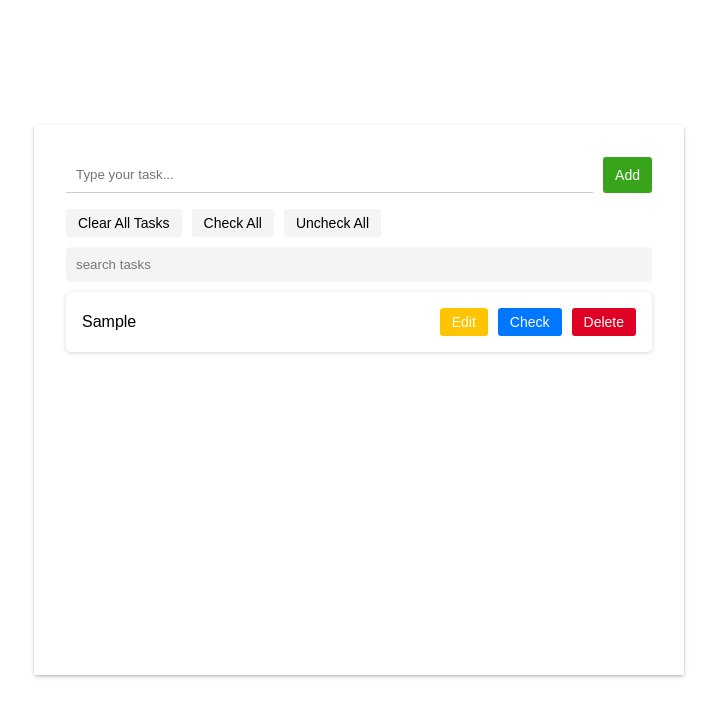
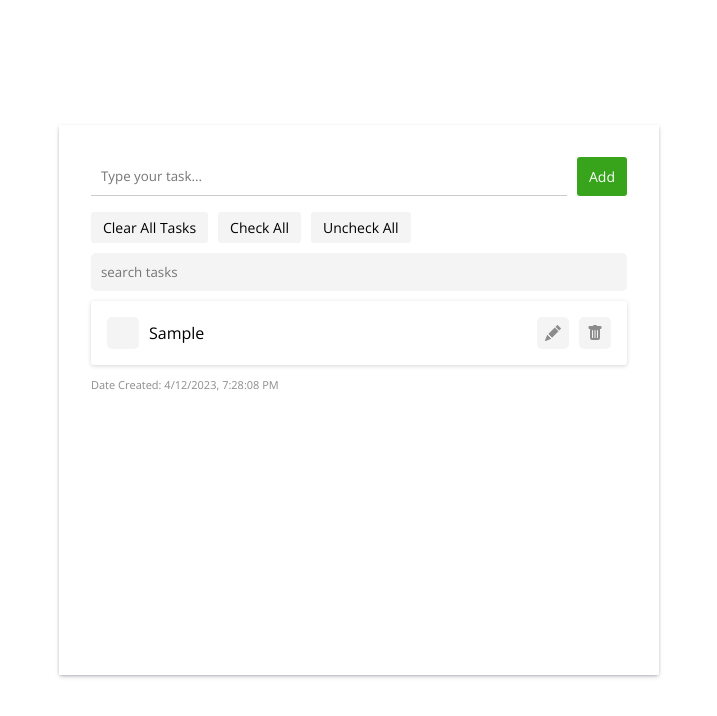
Before and after one commit to MaralNajafi/editable-todo-app, a React (Create React App) app: page / in a window 1280 px wide. Both pictures are taken after typing "Sample" into the empty fields and a click on the button "Add". Shown: the top 716 px of the page, without its empty margins (281-998 px from the left). Built offline with nearby package versions, Linux system fonts and the light colour scheme.

Commit message:
redesign: todo

```diff
--- a/src/App.css
+++ b/src/App.css
@@ -1,19 +1,13 @@
 @import "Reset";
 @import "Utilities";
+@import url("https://fonts.googleapis.com/css2?family=Open+Sans:ital,wght@0,300;0,400;0,500;0,600;1,300;1,400;1,500;1,600");
+:root {
+  --ff-main: "Open Sans", sans-serif;
+
+}
+
 *,
 *::after,
 *::before {
-  font-family: Arial, Helvetica, sans-serif;
+  font-family: var(--ff-main)
 }
-
-.d-none {
-  display: none;
-}
-
-body {
-  display: flex;
-  flex-direction: column;
-  justify-content: center;
-  align-items: center;
-  height: 100vh;
-}
--- a/src/App.js
+++ b/src/App.js
@@ -1,7 +1,13 @@
 import "./App.css";
 import AppContainer from "./components/AppContainer/AppContainer";
+import SVGpaths from "./SVGpaths/SVGpaths";
 function App() {
-  return <AppContainer />;
+  return (
+    <>
+      <AppContainer />
+      <SVGpaths />
+    </>
+  );
 }
 
 export default App;
--- a/src/SVGpaths/SVGpaths.jsx
+++ b/src/SVGpaths/SVGpaths.jsx
@@ -1,6 +1,6 @@
 import React from "react";
 
-export const SVGs = () => {
+export default function SVGpaths() {
   return (
     <svg className="d-none">
       <symbol id="add" xmlns="http://www.w3.org/2000/svg" viewBox="0 0 16 16">
@@ -10,25 +10,18 @@ export const SVGs = () => {
         />
       </symbol>
       <symbol id="edit" xmlns="http://www.w3.org/2000/svg" viewBox="0 0 16 16">
-        <path d="m13.498.795.149-.149a1.207 1.207 0 1 1 1.707 1.708l-.149.148a1.5 1.5 0 0 1-.059 2.059L4.854 14.854a.5.5 0 0 1-.233.131l-4 1a.5.5 0 0 1-.606-.606l1-4a.5.5 0 0 1 .131-.232l9.642-9.642a.5.5 0 0 0-.642.056L6.854 4.854a.5.5 0 1 1-.708-.708L9.44.854A1.5 1.5 0 0 1 11.5.796a1.5 1.5 0 0 1 1.998-.001z" />{" "}
-      </symbol>
-      <symbol id="close" xmlns="http://www.w3.org/2000/svg" viewBox="0 0 16 16">
-        <path d="M2.146 2.854a.5.5 0 1 1 .708-.708L8 7.293l5.146-5.147a.5.5 0 0 1 .708.708L8.707 8l5.147 5.146a.5.5 0 0 1-.708.708L8 8.707l-5.146 5.147a.5.5 0 0 1-.708-.708L7.293 8 2.146 2.854Z" />{" "}
+        <path d="M12.854.146a.5.5 0 0 0-.707 0L10.5 1.793 14.207 5.5l1.647-1.646a.5.5 0 0 0 0-.708l-3-3zm.646 6.061L9.793 2.5 3.293 9H3.5a.5.5 0 0 1 .5.5v.5h.5a.5.5 0 0 1 .5.5v.5h.5a.5.5 0 0 1 .5.5v.5h.5a.5.5 0 0 1 .5.5v.207l6.5-6.5zm-7.468 7.468A.5.5 0 0 1 6 13.5V13h-.5a.5.5 0 0 1-.5-.5V12h-.5a.5.5 0 0 1-.5-.5V11h-.5a.5.5 0 0 1-.5-.5V10h-.5a.499.499 0 0 1-.175-.032l-.179.178a.5.5 0 0 0-.11.168l-2 5a.5.5 0 0 0 .65.65l5-2a.5.5 0 0 0 .168-.11l.178-.178z" />
       </symbol>
       <symbol
-        id="check"
+        id="trashcan"
         xmlns="http://www.w3.org/2000/svg"
         viewBox="0 0 16 16"
       >
-        <path d="M13.854 3.646a.5.5 0 0 1 0 .708l-7 7a.5.5 0 0 1-.708 0l-3.5-3.5a.5.5 0 1 1 .708-.708L6.5 10.293l6.646-6.647a.5.5 0 0 1 .708 0z" />
+        <path d="M2.5 1a1 1 0 0 0-1 1v1a1 1 0 0 0 1 1H3v9a2 2 0 0 0 2 2h6a2 2 0 0 0 2-2V4h.5a1 1 0 0 0 1-1V2a1 1 0 0 0-1-1H10a1 1 0 0 0-1-1H7a1 1 0 0 0-1 1H2.5zm3 4a.5.5 0 0 1 .5.5v7a.5.5 0 0 1-1 0v-7a.5.5 0 0 1 .5-.5zM8 5a.5.5 0 0 1 .5.5v7a.5.5 0 0 1-1 0v-7A.5.5 0 0 1 8 5zm3 .5v7a.5.5 0 0 1-1 0v-7a.5.5 0 0 1 1 0z" />
       </symbol>
-      <symbol
-        id="caret-down"
-        xmlns="http://www.w3.org/2000/svg"
-        viewBox="0 0 16 16"
-      >
-        <path d="M7.247 11.14 2.451 5.658C1.885 5.013 2.345 4 3.204 4h9.592a1 1 0 0 1 .753 1.659l-4.796 5.48a1 1 0 0 1-1.506 0z" />
+      <symbol id="check" xmlns="http://www.w3.org/2000/svg" viewBox="0 0 16 16">
+        <path d="M12.736 3.97a.733.733 0 0 1 1.047 0c.286.289.29.756.01 1.05L7.88 12.01a.733.733 0 0 1-1.065.02L3.217 8.384a.757.757 0 0 1 0-1.06.733.733 0 0 1 1.047 0l3.052 3.093 5.4-6.425a.247.247 0 0 1 .02-.022Z" />
       </symbol>
     </svg>
   );
-};
+}
--- a/src/Utilities.css
+++ b/src/Utilities.css
@@ -1,25 +1,9 @@
-.background {
-  background-position: bottom;
-  background-repeat: no-repeat;
-  background-size: auto;
-  background-attachment: fixed;
-}
-
 .d-none {
   display: none;
 }
 
 .d-block {
   display: block;
-}
-
-@media (max-width: 800px) {
-  .responsive-d-flex {
-    display: flex;
-  }
-  .responsive-d-none {
-    display: none;
-  }
 }
 
 .d-flex {
@@ -66,7 +50,7 @@
   flex-grow: 1;
 }
 
-.flex-wrap{
+.flex-wrap {
   flex-wrap: wrap;
 }
 
@@ -94,6 +78,6 @@
   cursor: pointer;
 }
 
-.white-space-nw{
+.white-space-nw {
   white-space: nowrap;
 }
--- a/src/components/AppContainer/AppContainer.css
+++ b/src/components/AppContainer/AppContainer.css
@@ -1,7 +1,12 @@
 .app-container{
+    min-height: 100vh;
+    padding: 1rem;
+}
+.todo-app{
     background-color: #ffffff;
     height: 550px;
-    width: 650px;
+    width: 100%;
+    max-width: 600px;
     overflow-y: auto;
     box-shadow: rgba(50, 50, 93, 0.25) 0px 2px 5px -1px, rgba(0, 0, 0, 0.3) 0px 1px 3px -1px;
     padding: 2rem;
--- a/src/components/AppContainer/AppContainer.jsx
+++ b/src/components/AppContainer/AppContainer.jsx
@@ -15,8 +15,10 @@ const AppContainer = () => {
       ...todos,
       {
         content: newTodo,
-        dateCreated: new Date().toLocaleTimeString(),
+        dateCreated: new Date().toLocaleString(),
+        dateModified: null,
         isChecked: false,
+        isDeleted: false,
         id: id,
       },
     ]);
@@ -32,16 +34,26 @@ const AppContainer = () => {
 
   const handleChange = (event, id) => {
     const TodoIndex = findTodoIndex(id);
+    const newContent = event.target.value;
     const newTodos = [...todos];
-    newTodos[TodoIndex].content = event.target.value;
+
+    newTodos[TodoIndex].content = newContent;
+    newTodos[TodoIndex].dateModified = new Date().toLocaleString();
+
     setTodos(newTodos);
   };
 
   const handleDelete = (id) => {
+    const TodoIndex = findTodoIndex(id);
+    const newTodos = [...todos];
+    newTodos[TodoIndex].isDeleted = true;
+    setTodos(newTodos);
+    setTimeout(() => {
       const newTodos = todos.filter((todo) => {
         return todo.id !== id;
       });
       setTodos(newTodos);
+    }, 250);
   };
 
   const handleCheck = (id) => {
@@ -68,7 +80,14 @@ const AppContainer = () => {
   };
 
   const handleClearAll = () => {
+    const newTodos = [...todos];
+    newTodos.forEach((todo) => {
+      todo.isDeleted = true;
+    });
+    setTodos(newTodos);
+    setTimeout(() => {
       setTodos([]);
+    }, 250);
   };
 
   const handleSearch = () => {
@@ -88,7 +107,8 @@ const AppContainer = () => {
   }, [searchedValue, todos.length]);
 
   return (
-    <div className="app-container">
+    <div className="app-container d-flex jc-center ai-center">
+      <div className="todo-app">
         <TodoHeader
           todos={todos}
           handleSubmit={addTodo}
@@ -109,6 +129,7 @@ const AppContainer = () => {
           handleCheck={handleCheck}
         />
       </div>
+    </div>
   );
 };
 
--- /dev/null
+++ b/src/components/SVG/SVG.jsx
@@ -0,0 +1,11 @@
+import React from "react";
+
+export default function SVG({ fill = "currentColor", id }) {
+  return (
+    <div className="d-flex ai-center">
+      <svg width="16" height="16" fill={fill}>
+        <use href={`#${id}`}></use>
+      </svg>
+    </div>
+  );
+}
--- a/src/components/Todo/Todo.css
+++ b/src/components/Todo/Todo.css
@@ -1,39 +1,77 @@
 .todo {
+  visibility: visible;
+  opacity: 1;
+  transition: all 100ms;
+}
+.todo-field {
+  position: relative;
   background-color: #ffffff;
   padding: 1rem;
   margin-bottom: 12px;
-  border-radius: 5px;
+  border-radius: 3px;
   box-shadow: rgba(0, 0, 0, 0.16) 0px 1px 4px;
+  transition: all 200ms;
 }
 
-.todo input {
+.todo-input {
+  margin-left: 10px;
+  margin-right: 1rem;
   font-size: 16px;
 }
+
+.input-underline {
+  position: absolute;
+  left: 0;
+  width: 2px;
+  height: 0%;
+  border-radius: 5px;
+  background-color: blue;
+  overflow: hidden;
+  transition: all 250ms;
+}
+
+.todo-input:focus ~ .input-underline {
+  height: 100%;
+}
+
+.todo-input input:focus {
+  color: #414141;
+}
+
+.deleted {
+  opacity: 0;
+  visibility: hidden;
+}
+
 .checked {
   text-decoration: line-through;
 }
 
-.buttons button {
-  padding: 6px 12px;
-  border-radius: 3px;
-  font-size: 14px;
-  text-transform: capitalize;
-  color: #ffffff;
+.todo-field button {
+  background-color: #f4f4f4;
+  padding: 8px;
+  border-radius: 5px;
+  color: #8c8c8c;
+  transition: all 100ms;
 }
 
-.edit-btn {
-  background-color: #ffc400;
+.todo-field button:disabled {
+  color: #ccc;
+  background-color: #f4f4f4;
 }
 
-.edit-btn:disabled {
-  background-color: #d2d2d2;
-  color: #a0a0a0;
+.delete-btn:hover {
+  background-color: rgba(255, 0, 0, 0.1);
+  color: rgba(255, 0, 0, 0.75);
 }
 
-.check-btn {
-  background-color: #0077ff;
+.edit-btn:hover {
+  background-color: rgba(255, 174, 0, 0.1);
+  color: rgba(255, 174, 0, 0.75);
 }
 
-.delete-btn {
-  background-color: #df0025;
+.todo-date {
+  color: #8c8c8c;
+  font-size: 11px;
+  text-transform: capitalize;
 }
--- a/src/components/Todo/Todo.jsx
+++ b/src/components/Todo/Todo.jsx
@@ -1,12 +1,16 @@
 import React, { useState, useRef } from "react";
 import "./Todo.css";
+import SVG from "../SVG/SVG";
 
 export default function Todo({
   content,
+  dateCreated,
+  dateModified,
   handleDelete,
   handleEdit,
   handleCheck,
   isChecked,
+  isDeleted,
 }) {
   const [isReadonly, setIsReadonly] = useState(true);
   const editableInput = useRef();
@@ -23,30 +27,42 @@ export default function Todo({
     editableInput.current.focus();
   }
   return (
-    <li className="todo d-flex flex-row jc-space-between ai-center">
+    <li className={`todo ${isDeleted ? "deleted" : ""}`}>
+      <div className="todo-field d-flex flex-row jc-space-between ai-center ">
+        <button onClick={handleCheck}>
+          <SVG id={"check"} fill={isChecked ? "blue" : "transparent"} />
+        </button>
+
         <input
           ref={editableInput}
           type="text"
           value={content}
           readOnly={isReadonly}
           disabled={isChecked && true}
-        className={`flex-grow-1 ${isChecked ? "checked" : ""}`}
+          className={`flex-grow-1 todo-input ${isChecked ? "checked" : ""}`}
           onClick={() => {
             setIsReadonly(false);
           }}
           onBlur={handleBlur}
           onChange={handleEdit}
         />
+        <span className="input-underline"></span>
         <div className="buttons d-flex flex-row gap-10px">
-        <button className="edit-btn" disabled={isChecked} onClick={handleFocus}>
-          edit
-        </button>
-        <button className="check-btn" onClick={handleCheck}>
-          {isChecked ? "uncheck" : "check"}
+          <button
+            className="edit-btn"
+            onClick={handleFocus}
+            disabled={isChecked}
+          >
+            <SVG id={"edit"} />
           </button>
           <button className="delete-btn" onClick={handleDelete}>
-          delete
+            <SVG id={"trashcan"} />
           </button>
+        </div>
+      </div>
+      <div className="todo-date">
+        <div>date created: {dateCreated}</div>
+        {dateModified && <div>Date modified: {dateModified}</div>}
       </div>
     </li>
   );
--- a/src/components/TodoBody/TodoBody.jsx
+++ b/src/components/TodoBody/TodoBody.jsx
@@ -11,8 +11,11 @@ export default function TodosBody({
     return (
       <Todo
         key={todo.id}
+        dateCreated={todo.dateCreated}
+        dateModified={todo.dateModified}
         content={todo.content}
         isChecked={todo.isChecked}
+        isDeleted={todo.isDeleted}
         handleDelete={() => {
           handleDelete(todo.id);
         }}
@@ -28,6 +31,6 @@ export default function TodosBody({
   if (todos.length === 0) {
     return <p>No tasks yet</p>;
   } else {
-    return <ol>{todo}</ol>;
+    return <ul className="d-flex flex-col gap-20px">{todo}</ul>;
   }
 }
```
Lines whose indentation alone changed are shown as unchanged.
